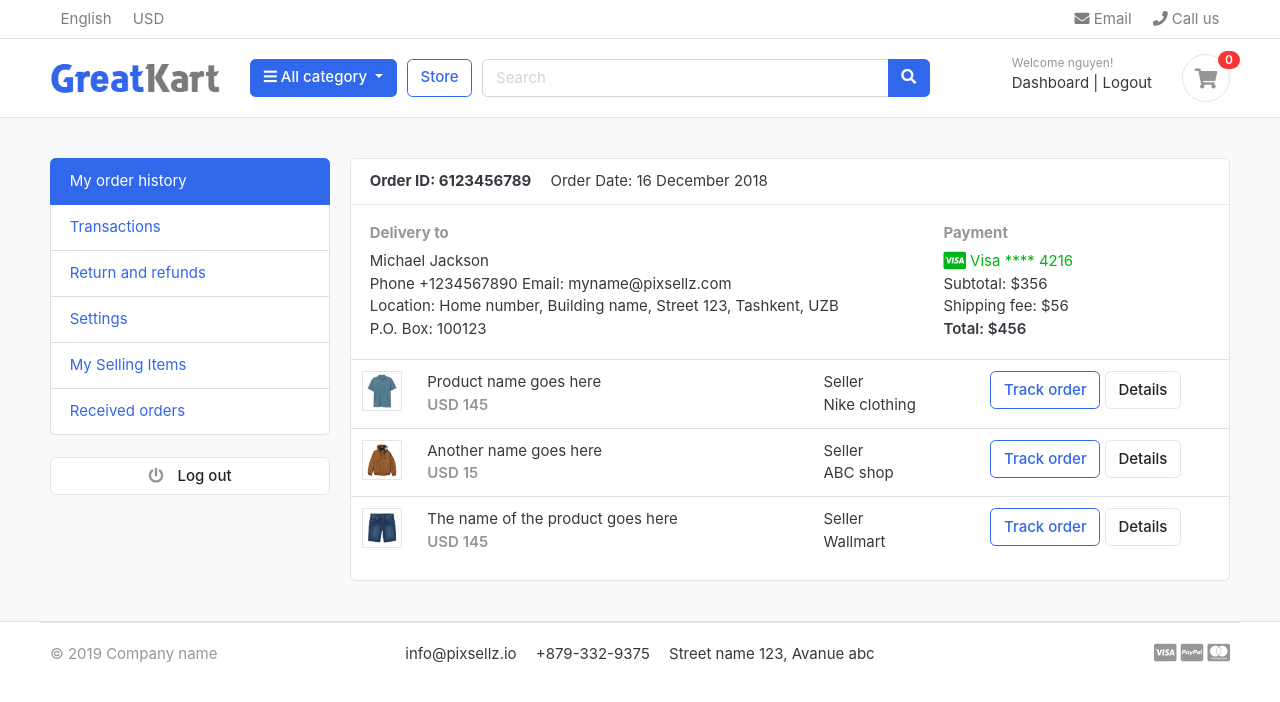
After one commit to user19522442/doan, a Django app: page /accounts/ in a window 1280 px wide. The commit adds this page. Shown: the top 702 px of the page. Run offline with Django 4.2, Linux system fonts and the light colour scheme; a user stored in the database is signed in; data comes from the database, SQL or seed files in the repository; both versions use the stored data as it was after the commit; some libraries are stand-ins or nearby versions; some web fonts are replaced.

Commit message:
Login,Logout,Reset Password

```diff
--- a/GreatKart/accounts/urls.py
+++ b/GreatKart/accounts/urls.py
@@ -6,5 +6,10 @@ urlpatterns = [
     path('register/',views.register,name="register"),
     path('login/',views.login,name="login"),
     path('logout/',views.logout,name="logout"),
-
+    path('activate/<uidb64>/<token>/',views.activate, name ="activate"),
+    path('dashboard/',views.dashboard,name="dashboard"),
+    path('',views.dashboard,name="dashboard"),
+    path('forgotPassword/',views.forgotPassword,name="forgotPassword"),
+    path('resetpassword_validate/<uidb64>/<token>/',views.resetpassword_validate, name ="resetpassword_validate"),
+    path('resetPassword/',views.resetPassword,name="resetPassword"),
    ]
--- a/GreatKart/accounts/views.py
+++ b/GreatKart/accounts/views.py
@@ -1,13 +1,17 @@
 from django.shortcuts import render, redirect
+from django.http import HttpResponse
 from .forms import RegistrationForm
 from .models import Account
 from django.contrib import messages, auth
 from django.contrib.auth.decorators import login_required
+
+# verification email
 from django.contrib.sites.shortcuts import get_current_site
 from django.template.loader import render_to_string
-from django.utils.http import urlsafe_base64_encode
+from django.utils.http import urlsafe_base64_encode, urlsafe_base64_decode
 from django.utils.encoding import force_bytes
 from django.contrib.auth.tokens import default_token_generator
+from django.core.mail import EmailMessage
 
 
 # Create your views here.
@@ -32,18 +36,22 @@ def register(request):
 
             # user activation
             """
-            user activation
+            user activation by send the link to this email address,
+            then user click into the link below to activate the email
             """
             current_site = get_current_site(request)
             mail_subject = "Please activate your account"
-            message = render_to_string('accounts/account_variation_mail.html', {
+            message = render_to_string('accounts/account_verification_email.html', {
                 'user': user,
                 'domain': current_site,
                 'uid': urlsafe_base64_encode(force_bytes(user.pk)),
                 'token': default_token_generator.make_token(user),
             })
-            messages.success(request, 'Registration successfull.')
-            return redirect('register')
+            to_email = email
+            send_email = EmailMessage(mail_subject,message,to=[to_email])
+            send_email.send()
+            # messages.success(request, 'Registration successfull.')
+            return redirect('/accounts/login/?command=verification&email='+email)
     else:
         form = RegistrationForm()
 
@@ -62,7 +70,7 @@ def login(request):
         if user is not None:
             auth.login(request,user)
             # messages.success(request,"You are now login")
-            return redirect('home')
+            return redirect('dashboard')
         else:
             messages.error(request,"Invalid login ")
             return redirect('login')
@@ -74,3 +82,79 @@ def logout(request):
     auth.logout(request)
     messages.success(request,"You are logged out")
     return redirect('login')
+
+def activate(request,uidb64,token):
+    try:
+        uid = urlsafe_base64_decode(uidb64).decode()
+        user = Account._default_manager.get(pk=uid)
+    except(TypeError, ValueError, OverflowError, Account.DoesNotExist):
+        user = None
+
+    if user is not None and default_token_generator.check_token(user,token):
+        user.is_active = True
+        user.save()
+        messages.success(request, 'Congratulations! Your account is activated')
+        return redirect('login')
+
+    else:
+        messages.error(request, 'Invalid activation link')
+        return redirect('register')
+
+@login_required(login_url = 'login')
+def dashboard(request):
+  return render(request,  'accounts/dashboard.html')
+
+def forgotPassword(request):
+    if request.method == 'POST':
+        email = request.POST['email']
+        if Account.objects.filter(email=email).exists():
+            user = Account.objects.get(email__exact = email)
+            current_site = get_current_site(request)
+            mail_subject = "Reset Your Password"
+            message = render_to_string('accounts/reset_password_email.html', {
+                'user': user,
+                'domain': current_site,
+                'uid': urlsafe_base64_encode(force_bytes(user.pk)),
+                'token': default_token_generator.make_token(user),
+            })
+            to_email = email
+            send_email = EmailMessage(mail_subject,message,to=[to_email])
+            send_email.send()
+
+            messages.success(request,"Password reset email has been sent to your email address.")
+            return redirect('login')
+        else:
+            messages.error(request,"Account does not exists")
+            return redirect('forgotPassword')
+    return render(request, 'accounts/forgotPassword.html')
+
+def resetpassword_validate(request,uidb64,token):
+    try:
+        uid = urlsafe_base64_decode(uidb64).decode()
+        user = Account._default_manager.get(pk=uid)
+    except(TypeError, ValueError, OverflowError, Account.DoesNotExist):
+        user = None
+    if user is not None and default_token_generator.check_token(user,token):
+        request.session['uid'] = uid
+        messages.success(request, "Please reset your password")
+        return redirect('resetPassword')
+    else:
+        messages.error(request, "This link has ben expired!")
+    return HttpResponse("OK")
+
+def resetPassword(request):
+    if request.method == 'POST':
+        password = request.POST['password']
+        confirm_password = request.POST['confirm_password']
+        if password == confirm_password:
+            uid = request.session.get('uid')
+            user = Account.objects.get(pk=uid)
+            user.set_password(password)
+            user.save()
+            messages.success(request,'Password reset successful!')
+            return redirect('login')
+        else:
+            messages.error(request,"Password dose not match!")
+            return redirect('resetPassword')
+    else:
+        return render(request,"accounts/resetPassword.html")
--- /dev/null
+++ b/GreatKart/templates/accounts/dashboard.html
@@ -0,0 +1,98 @@
+{% extends 'base.html' %}
+
+{% block content %}
+<!-- ========================= SECTION CONTENT ========================= -->
+<section class="section-conten padding-y bg">
+
+    {% include 'includes/alerts.html' %}
+    <div class="container">
+        <div class="row">
+        <aside class="col-md-3">
+            <!--   SIDEBAR   -->
+            <ul class="list-group">
+                <a class="list-group-item active" href="#"> My order history </a>
+                <a class="list-group-item" href="#"> Transactions </a>
+                <a class="list-group-item" href="#"> Return and refunds </a>
+                <a class="list-group-item" href="#">Settings </a>
+                <a class="list-group-item" href="#"> My Selling Items </a>
+                <a class="list-group-item" href="#"> Received orders </a>
+            </ul>
+            <br>
+            <a class="btn btn-light btn-block" href="{% url 'logout' %}"> <i class="fa fa-power-off"></i> <span class="text">Log out</span> </a>
+            <!--   SIDEBAR .//END   -->
+        </aside>
+        <main class="col-md-9">
+            <article class="card">
+            <header class="card-header">
+                <strong class="d-inline-block mr-3">Order ID: 6123456789</strong>
+                <span>Order Date: 16 December 2018</span>
+            </header>
+            <div class="card-body">
+                <div class="row">
+                    <div class="col-md-8">
+                        <h6 class="text-muted">Delivery to</h6>
+                        <p>Michael Jackson <br>
+                        Phone +1234567890 Email: myname@pixsellz.com <br>
+                        Location: Home number, Building name, Street 123,  Tashkent, UZB <br>
+                        P.O. Box: 100123
+                         </p>
+                    </div>
+                    <div class="col-md-4">
+                        <h6 class="text-muted">Payment</h6>
+                        <span class="text-success">
+                            <i class="fab fa-lg fa-cc-visa"></i>
+                            Visa  **** 4216
+                        </span>
+                        <p>Subtotal: $356 <br>
+                         Shipping fee:  $56 <br>
+                         <span class="b">Total:  $456 </span>
+                        </p>
+                    </div>
+                </div> <!-- row.// -->
+            </div> <!-- card-body .// -->
+            <div class="table-responsive">
+            <table class="table table-hover">
+                <tr>
+                    <td width="65">
+                        <img src="../images/items/1.jpg" class="img-xs border">
+                    </td>
+                    <td>
+                        <p class="title mb-0">Product name goes here </p>
+                        <var class="price text-muted">USD 145</var>
+                    </td>
+                    <td> Seller <br> Nike clothing </td>
+                    <td width="250"> <a href="#" class="btn btn-outline-primary">Track order</a> <a href="#" class="btn btn-light"> Details </a> </td>
+                </tr>
+                <tr>
+                    <td>
+                        <img src="../images/items/2.jpg" class="img-xs border">
+                    </td>
+                    <td>
+                        <p class="title mb-0">Another name goes here </p>
+                        <var class="price text-muted">USD 15</var>
+                    </td>
+                    <td> Seller <br> ABC shop </td>
+                    <td> <a href="#" class="btn btn-outline-primary">Track order</a> <a href="#" class="btn btn-light"> Details </a> </td>
+                </tr>
+                <tr>
+                    <td>
+                        <img src="../images/items/3.jpg" class="img-xs border">
+                    </td>
+                    <td>
+                        <p class="title mb-0">The name of the product  goes here </p>
+                        <var class="price text-muted">USD 145</var>
+                    </td>
+                    <td> Seller <br> Wallmart </td>
+                    <td> <a href="#" class="btn btn-outline-primary">Track order</a> <a href="#" class="btn btn-light"> Details </a> </td>
+                </tr>
+            </table>
+            </div> <!-- table-responsive .end// -->
+            </article> <!-- order-group.// -->
+        </main>
+    </div> <!-- row.// -->
+    </div>
+
+
+    </section>
+    <!-- ========================= SECTION CONTENT END// ========================= -->
+{% endblock %}
--- a/GreatKart/templates/includes/navbar.html
+++ b/GreatKart/templates/includes/navbar.html
@@ -108,7 +108,7 @@
             <div class="widget-header">
               <small class="title text-muted">Welcome {{user.first_name}}!</small>
               <div>
-                <a href="#">Dashboard</a>
+                <a href="{% url 'dashboard' %}">Dashboard</a>
                 <span class="dark-transp"> | </span>
                 <a href="{% url 'logout' %}"> Logout</a>
               </div>
```
Also changed, not shown: GreatKart/greatkart/settings.py (+54 -49 lines), GreatKart/templates/accounts/account_verification_email.html (added, +8 -0 lines), GreatKart/templates/accounts/forgotPassword.html (added, +42 -0 lines), GreatKart/templates/accounts/login.html (+9 -3 lines), GreatKart/templates/accounts/resetPassword.html (added, +44 -0 lines), GreatKart/templates/accounts/reset_password_email.html (added, +7 -0 lines), GreatKart/db.sqlite3.
